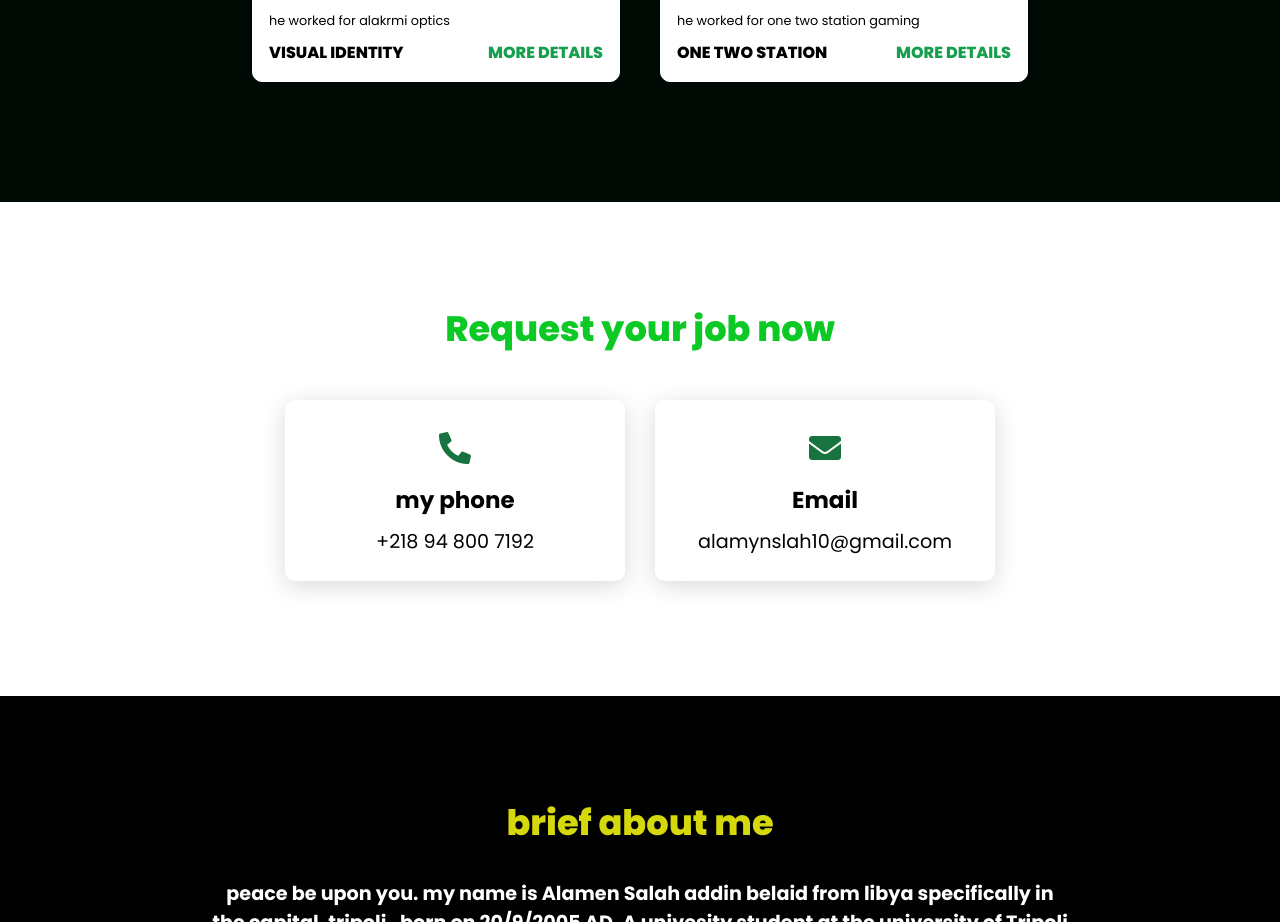
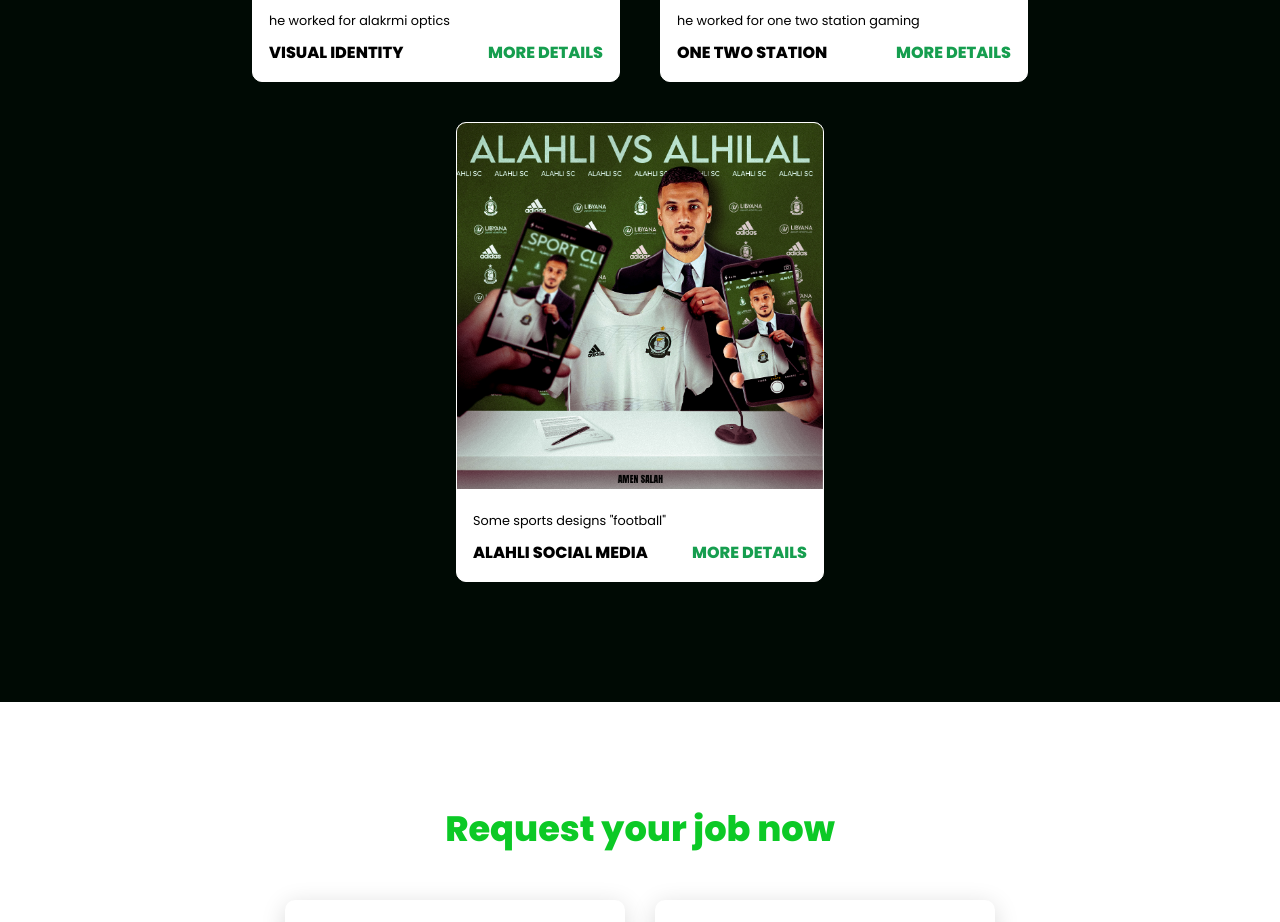
Before and after one commit to Amensalah/Amensalah, a plain HTML site: page index.html in a window 1280 px wide. Shown: the part 2940-3862 px from the top of the page. Drawn offline with Linux system fonts and the light colour scheme.

Commit message:
Add files via upload

```diff
--- a/index.html
+++ b/index.html
@@ -118,6 +118,18 @@
                     </strong>
                 </div>
             </div>
+            <div class="project-card">
+                <div class="project-image">
+                    <img src="images/ytghrieodflgvk.jpg" alt="">
+                </div>
+                <div class="project-info">
+                    <p class="project-category">Some sports designs "football"</p>
+                    <strong class="project-title">
+                        <span>Alahli social media</span>
+                        <a href="https://www.behance.net/gallery/183821841/ALAHLI-SOCIAL-MEDIA" class="more-details">MORE DETAILS</a>
+                    </strong>
+                </div>
+            </div>
         </div>
     </section>
 
```
Also changed, not shown: images/ytghrieodflgvk.jpg (added).
